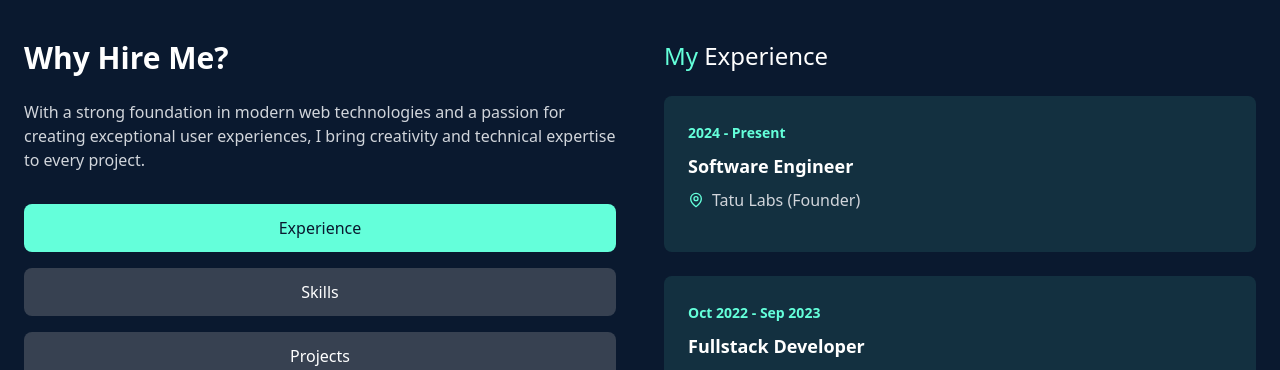
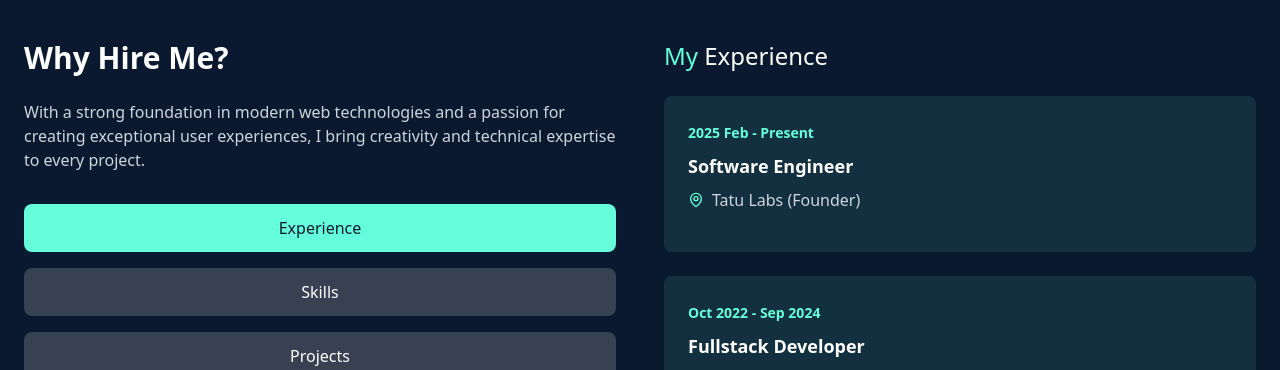
Before and after one commit to Blackscure/portifolio-25, a React (Vite) app: page / in a window 1280 px wide. Shown: the part 840-1210 px from the top of the page. Built offline with nearby package versions, Linux system fonts and the light colour scheme.

Commit message:
modification

```diff
--- a/src/components/About/About.tsx
+++ b/src/components/About/About.tsx
@@ -8,7 +8,7 @@ const About = () => {
 
   const experiences = [
     {
-      period: '2024 - Present',
+      period: '2025 Feb - Present',
       title: 'Software Engineer',
       location: 'Tatu Labs (Founder)',
 
@@ -16,7 +16,7 @@ const About = () => {
 
 
     {
-      period: 'Oct 2022 - Sep  2023',
+      period: 'Oct 2022 - Sep 2024',
       title: 'Fullstack Developer',
       location: 'View Tech Ltd',
 
@@ -26,6 +26,7 @@ const About = () => {
       period: 'Jan 2021 - Oct 2022',
       title: 'Full stack  Developer',
       location: 'Vap Technologies',
+
 
     },
 
```
